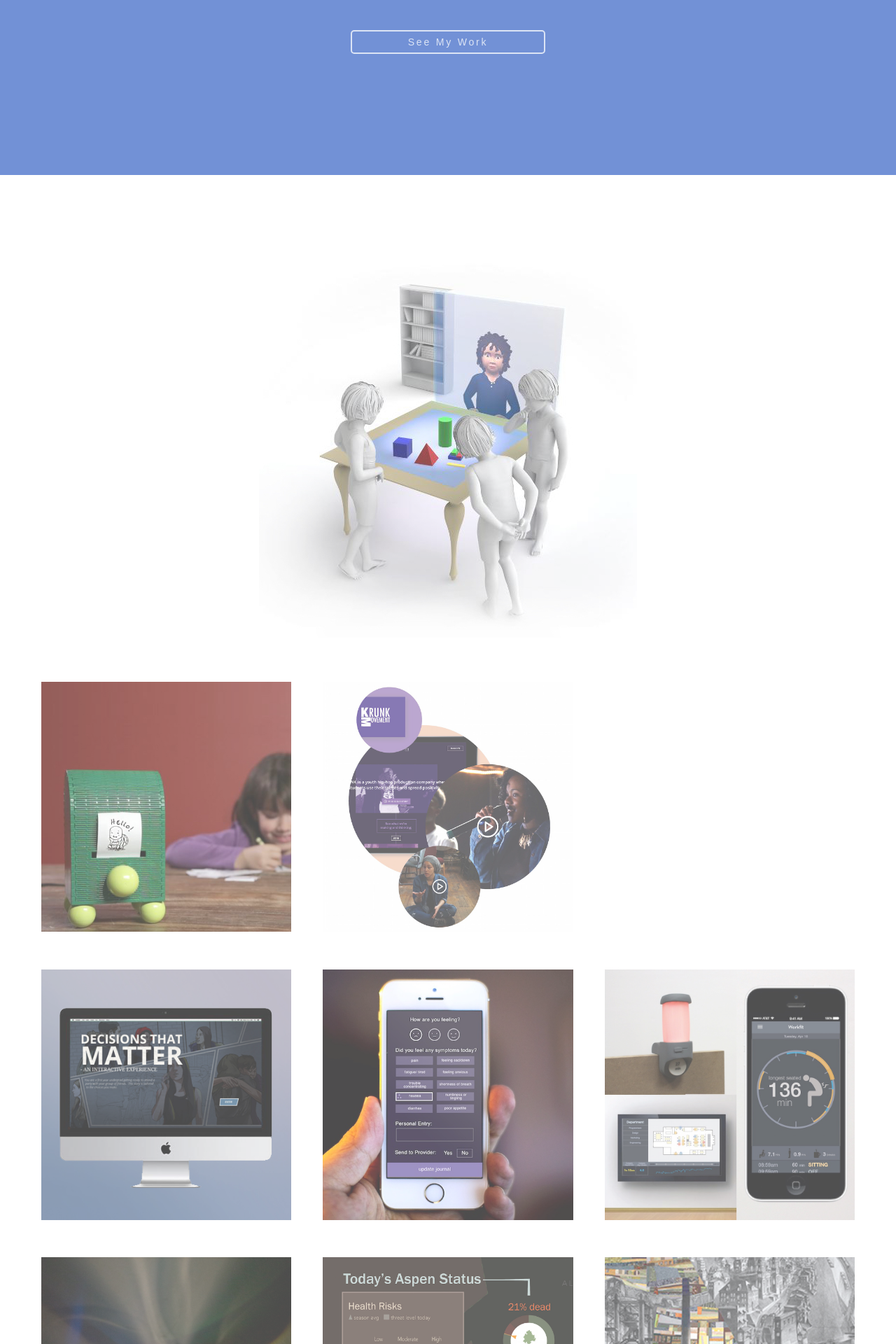
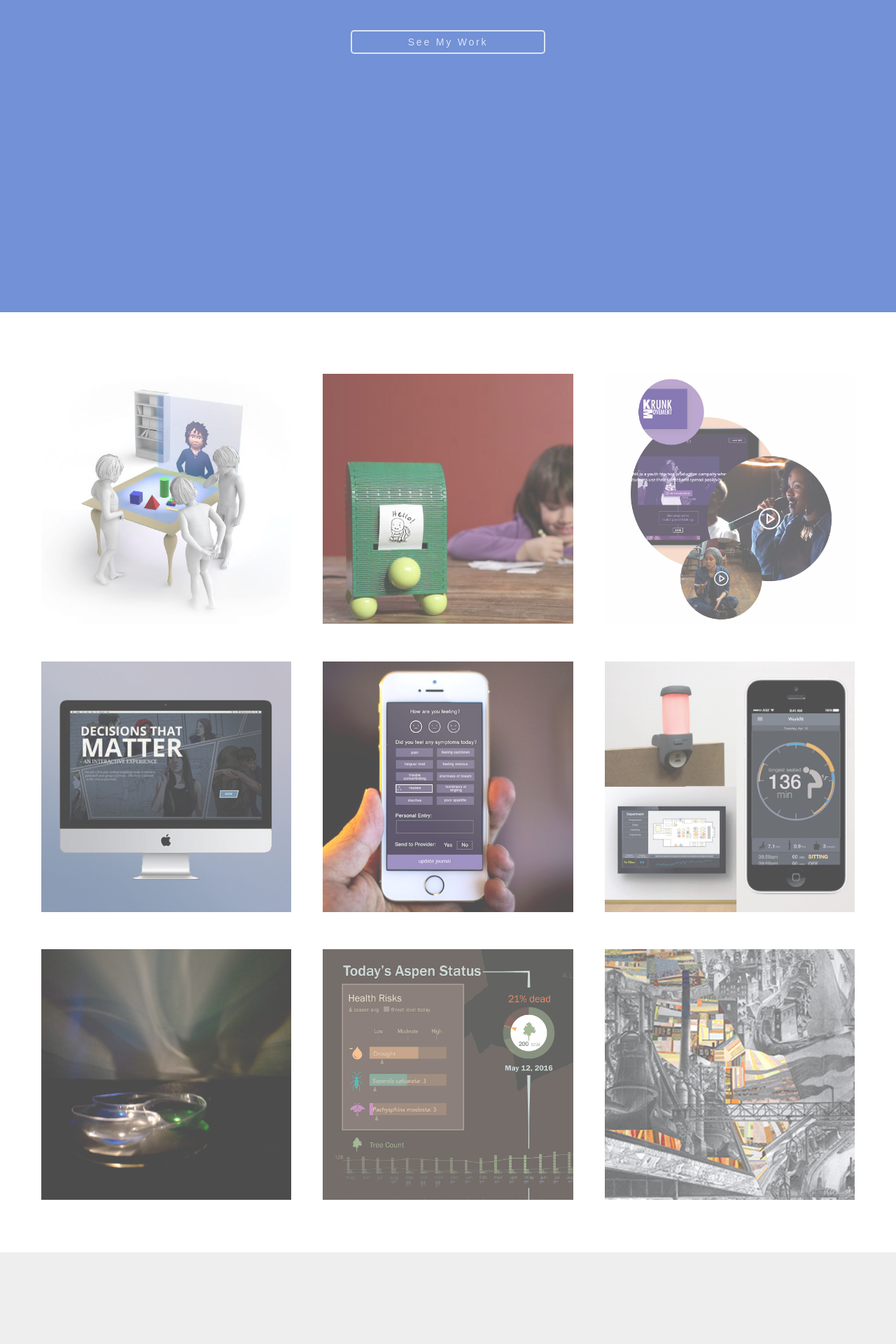
Before and after one commit to gaosams/gaosams.github.io, a Jekyll site: the page built from index.html, in a window 1280 px wide. Shown: the part 454-2374 px from the top of the page at 70% size. Built offline with Jekyll 4.4.1, drawn with Linux system fonts in a browser that asks for light colours; nearby versions of some CDN libraries.

Commit message:
link project

```diff
--- a/_layouts/default.html
+++ b/_layouts/default.html
@@ -31,7 +31,7 @@
 			<script src="/js/main.js"></script>
 		</head>
 		<body>
-			<nav class="invisible navbarColor navbar-fixed-top" role="navigation">
+			<nav class="navbarColor navbar-fixed-top" role="navigation">
 				<div class="container">
 					<div class="navbar-header">
 						<button type="button" class="navbar-toggle collapsed dropdown-content" data-toggle="collapse" data-target="#myNavBar"
@@ -43,15 +43,7 @@
 							<span class="icon-bar"></span>
 							<span class="icon-bar"></span>
 						</button>
-						<a class="navText navbar-brand" href="#top">S</a>
-					</div>
-
-					<div id="myNavBar" class="collapse navbar-collapse myNavBar">
-						<ul class="nav navbar-nav navbar-right">
-							<li><a href="#portfolio" class="navText">Work</a></li>
-							<li><a href="#aboutMe" class="navText">About</a></li>
-							<li><a href="#contact" class="navText">Contact</a></li>
-						</ul>
+						<a class="navText navbar-brand" href="portfolio.html#portfolio">x</a>
 					</div>
 				</div>
 			</nav>
@@ -61,6 +53,7 @@
 			{{ content }}
 
 			</div><!-- /.container -->
+
 			<footer>
 			<div class="text-center">
 				<div class="media-icon">
--- a/index.html
+++ b/index.html
@@ -1,7 +1,66 @@
 ---
-layout: default
-title: Sam Gao, UX Designer
+title: Sam Gao: UX Designer
 ---
+
+<!DOCTYPE html>
+	<html>
+		<head>
+			<title>Sam Gao: UX Designer</title>
+			<meta charset="UTF-8">
+			<title> Sam Gao </title>
+			<meta name="viewport" content="width=device-width, initial-scale=1">
+
+			<!-- CSS: Bootstrap-->
+			<link rel="stylesheet" href="https://maxcdn.bootstrapcdn.com/bootstrap/3.3.7/css/bootstrap.min.css" integrity="sha384-BVYiiSIFeK1dGmJRAkycuHAHRg32OmUcww7on3RYdg4Va+PmSTsz/K68vbdEjh4u" crossorigin="anonymous">
+			<!-- CSS: Custom -->
+			<link rel="stylesheet" type="text/css" href="/css/main.css">
+
+			<!-- ICONS: for social media icons -->
+			<script src="https://use.fontawesome.com/0f2c6dc569.js"></script>
+
+			<!-- JQUERY: Google CDN -->
+			<script src="https://ajax.googleapis.com/ajax/libs/jquery/1.12.4/jquery.min.js"></script>
+
+			<!-- JAVASCRIPT for Bootstrap -->
+			<script src="https://maxcdn.bootstrapcdn.com/bootstrap/3.3.7/js/bootstrap.min.js" integrity="sha384-Tc5IQib027qvyjSMfHjOMaLkfuWVxZxUPnCJA7l2mCWNIpG9mGCD8wGNIcPD7Txa" crossorigin="anonymous"></script>
+
+			<!-- Google Fonts
+			Montserrat, Inconsolata, Muli, Oxygen, Abel, Quicksand, Questrial, Play
+
+			raleway looks nice with montserrat as heading type-->
+			<link href='https://fonts.googleapis.com/css?family=Montserrat' rel='stylesheet' type='text/css'>
+			<link href='https://fonts.googleapis.com/css?family=Raleway' rel='stylesheet' type='text/css'>
+
+			<!-- JS: Custom -->
+			<script src="/js/main.js"></script>
+		</head>
+
+		<body>
+			<nav class="invisible navbarColor navbar-fixed-top" role="navigation">
+				<div class="container">
+					<div class="navbar-header">
+						<button type="button" class="navbar-toggle collapsed dropdown-content" data-toggle="collapse" data-target="#myNavBar"
+						aria-expanded="false" aria-controls="navbar">
+						<!-- hamburger lines -->
+							<!-- what does this do? -->
+							<span class="sr-only">Toggle navigation</span>
+							<span class="icon-bar"></span>
+							<span class="icon-bar"></span>
+							<span class="icon-bar"></span>
+						</button>
+						<a class="navText navbar-brand" href="#top">S</a>
+					</div>
+
+					<div id="myNavBar" class="collapse navbar-collapse myNavBar">
+						<ul class="nav navbar-nav navbar-right">
+							<li><a href="#portfolio" class="navText">Work</a></li>
+							<li><a href="#aboutMe" class="navText">About</a></li>
+							<li><a href="#contact" class="navText">Contact</a></li>
+						</ul>
+					</div>
+				</div>
+			</nav>
+
 
 			<header id="top" class="jumbotron text-center top">
 				<div class="headerText">
@@ -15,9 +74,9 @@
 
 			<div id="portfolio" class="text-center portfolio">
 				<div class="row">
-		<div class="col-sm-4 project">
+					<div class="col-sm-4">
 						<a href="#">
-				<img src="/img/virtualAgents/thumbnail.jpg">
+							<img src="/img/virtualAgents/thumbnail.jpg" class="project">
 						</a>
 					</div>
 					<div class="col-sm-4">
@@ -130,3 +189,35 @@
 			<a href="#top" class="up-btn invisible" style="display:inline;">
 				<i class="fa fa-chevron-up"></i>
 			</a>
+
+
+
+			<footer>
+			<div class="text-center">
+				<div class="media-icon">
+					<a href="https://www.linkedin.com/in/gaosams" target="_blank">
+						<i class="fa fa-linkedin fa-2x icon-border" aria-hidden="true"></i>
+					</a>
+				</div>
+				<div class="media-icon">
+					<a href="https://vimeo.com/gaosams" target="_blank">
+						<i class="fa fa-vimeo fa-2x icon-border" aria-hidden="true"></i>
+					</a>
+				</div>
+				<div class="media-icon">
+					<a href="https://github.com/gaosams" target="_blank">
+						<i class="fa fa-github-alt fa-2x icon-border" aria-hidden="true"></i>
+					</a>
+				</div>
+				<div class="media-icon">
+					<a href="http://codepen.io/gaosams/" target="_blank">
+						<i class="fa fa-codepen fa-2x icon-border" aria-hidden="true"></i>
+					</a>
+				</div>
+			</div>
+			<div class="copyright">
+					Copyright © Sam Gao 2016 • All Rights Reserved
+			</div>
+		</footer>
+		</body>
+	</html>
--- /dev/null
+++ b/virtualAgents.html
@@ -0,0 +1,4 @@
+---
+layout: default
+title: Virtual Agents - Sam Gao
+---
```
Also changed, not shown: 1 other file. Lines whose indentation alone changed are shown as unchanged.
